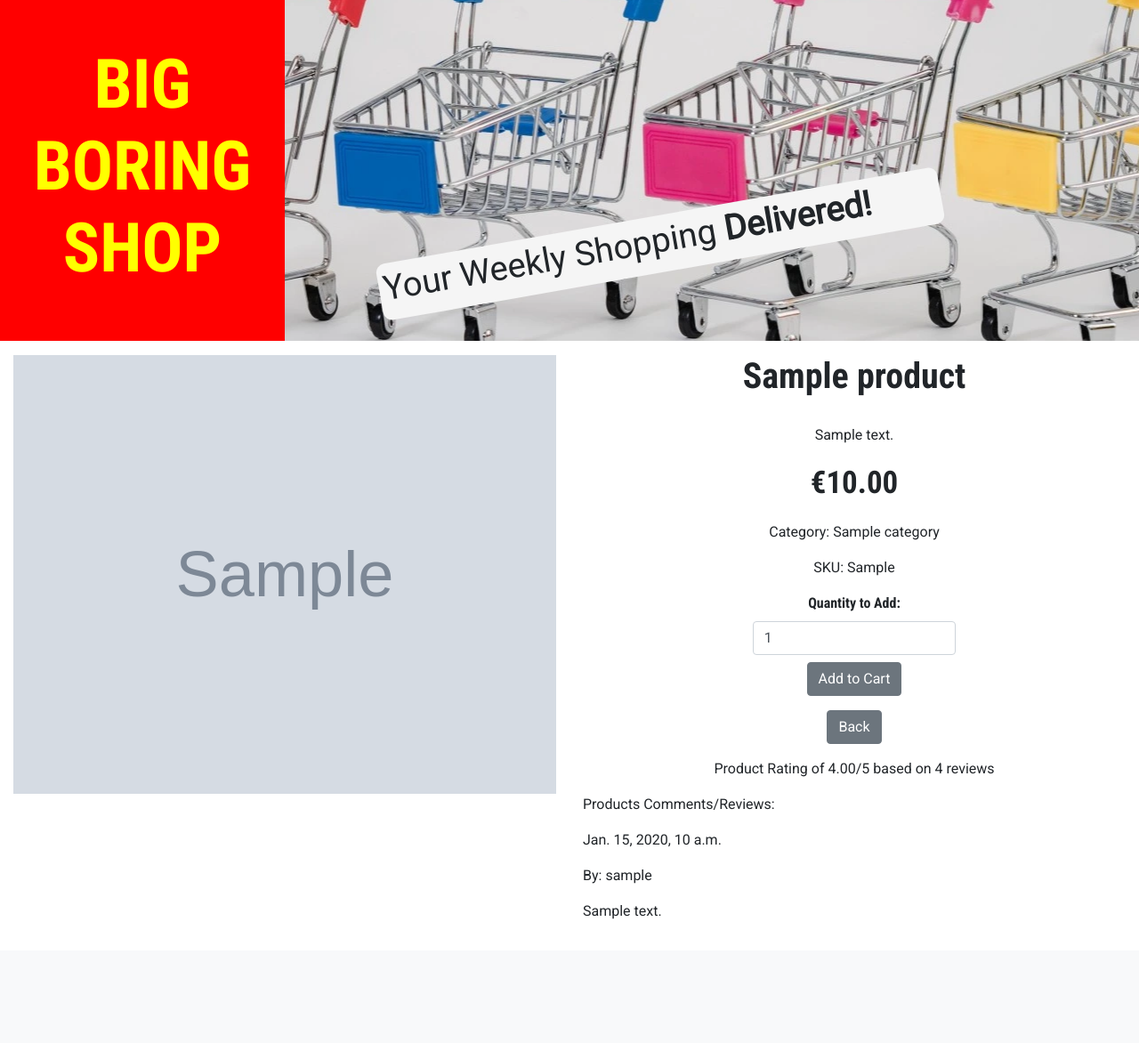
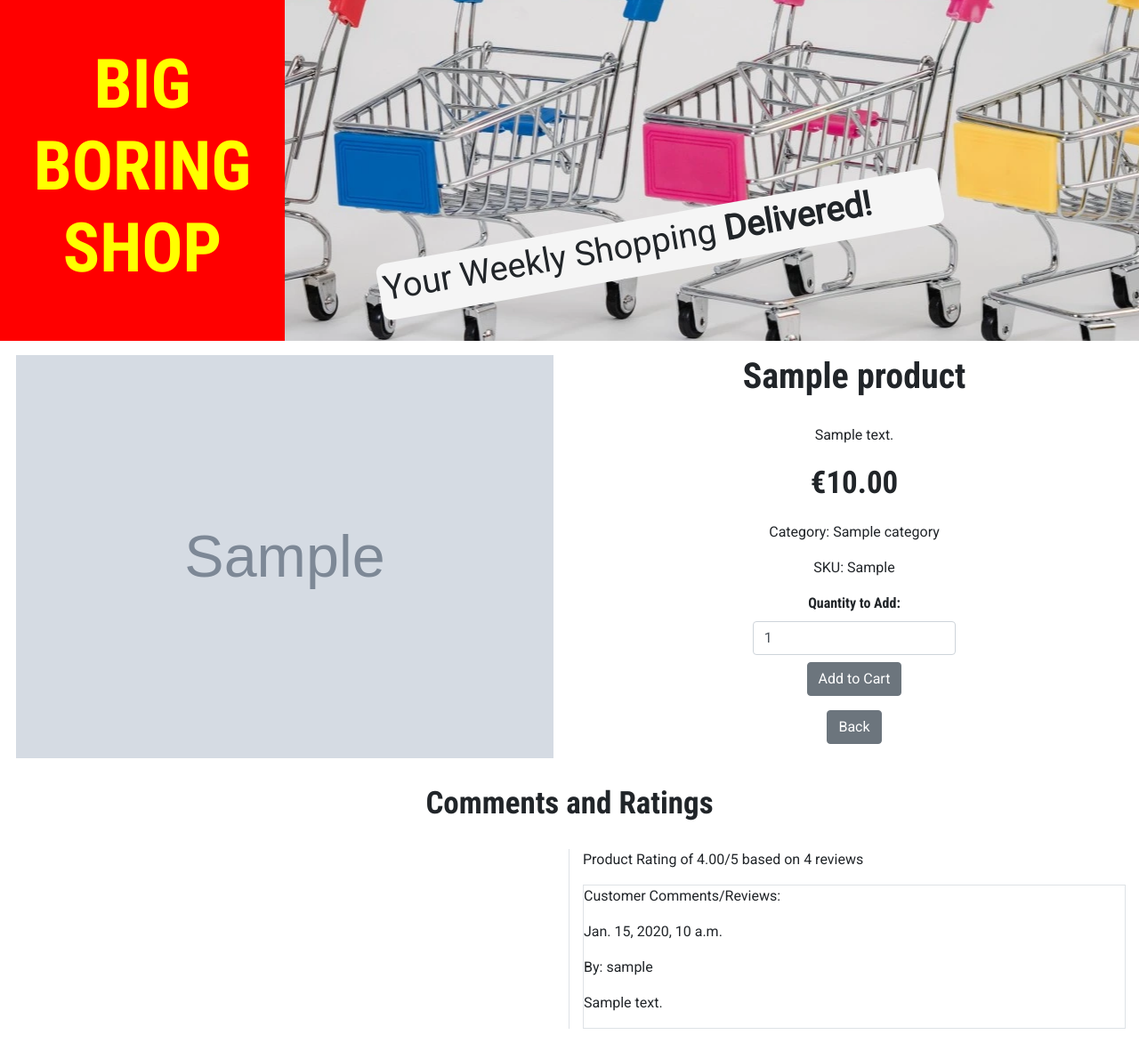
Before and after one commit to fenton1000/mf-portfolio-five-big-boring-shop, a Django app: page /products/1/ in a window 1280 px wide. Shown: the part 57-1229 px from the top of the page at 89% size. Before the commit the page ends 1090 px from the top, so only its background shows below. Run offline with Django 3.2, Linux system fonts and the light colour scheme; tables that the repository leaves empty hold one stand-in row (values such as "Sample post"); grey boxes marked "Sample" are stand-in pictures; some libraries are stand-ins or nearby versions.

Commit message:
Style the product-detail page

```diff
--- a/products/templates/products/product_detail.html
+++ b/products/templates/products/product_detail.html
@@ -37,13 +37,57 @@ Selected Product
                         <input type="hidden" name="redirect_url" value="{{ request.path }}">
                     </form>
                     <a class="btn btn-secondary m-3" href="{% url 'products' %}" role="button">Back</a>
+                    {% if request.user.is_authenticated %}
+                    <small class="ml-3">
+                        <a href="{% url 'add_favourite' product.id %}">Add to Favourites</a>
+                    </small>
+                    {% endif %}
+                    {% if request.user.is_superuser %}
+                    <small class="ml-3">
+                        <a href="{% url 'edit_product' product.id %}">Edit</a> |
+                        <a class="text-danger" href="{% url 'delete_product' product.id %}">Delete</a>
+                    </small>
+                    {% endif %}
+                </div>
+            </div>
+        </div>
+        <h5 class="text-center">Comments and Ratings</h5>
+        <div class="row">
+            <div class="col-12 col-md-6 border-right">
+                {% if user.is_authenticated %}
+                {% if current_user_comments %}
+                <p>You have made the following comments on this product:</p>
+                {% for comment in current_user_comments %}
+                <div class="border">
+                    <p>{{comment.date}}</p>
+                    <p>{{comment.comment}}</p>
+                    <small class="ml-3">
+                        <a href="{% url 'edit_comment' comment.id %}?redirect_url={{ request.path }}">Edit this
+                            Comment</a> |
+                        <a class="text-danger"
+                            href="{% url 'delete_comment' comment.id %}?redirect_url={{ request.path }}">Delete
+                            this Comment</a>
+                    </small>
+                </div>
+                {% endfor %}
+                {% else %}
+                <p>You have not commented on this product</p>
+                {% endif %}
+                <form action="{% url 'add_comment' product.id %}" method="POST">
+                    {% csrf_token %}
+                    <label for="id_add_comment_{{ product.id }}">Add a comment about this Product:</label>
+                    <textarea id="id_add_comment_{{ product.id }}" name="comment" rows="10" cols="50"
+                        required></textarea>
+                    <input type="submit" class="btn btn-secondary" value="Comment">
+                    <input type="hidden" name="redirect_url" value="{{ request.path }}">
+                </form>
+                {% endif %}
+            </div>
+            <div class="col-12 col-md-6">
                 {% if product.rating %}
                 <p>Product Rating of {{ product.rating }}/5 based on {{ product.num_of_raters }} reviews</p>
                 {% endif %}
                 {% if request.user.is_authenticated %}
-                    <small class="ml-3">
-                        <a href="{% url 'add_favourite' product.id %}">Add to Favourites</a>
-                    </small>
                 {% if user_rating == '' %}
                 <form action="{% url 'rate_product' product.id %}" method="POST">
                     {% csrf_token %}
@@ -84,47 +128,9 @@ Selected Product
                 </form>
                 {% endif %}
                 {% endif %}
-                    {% if request.user.is_superuser %}
-                    <small class="ml-3">
-                        <a href="{% url 'edit_product' product.id %}">Edit</a> |
-                        <a class="text-danger" href="{% url 'delete_product' product.id %}">Delete</a>
-                    </small>
-                    {% endif %}
-                </div>
-            </div>
-        </div>
-        <div class="row">
-            <div class="col-12 col-md-6">
-                {% if user.is_authenticated %}
-                {% if current_user_comments %}
-                <p>You have made the following comments on this product:</p>
-                {% for comment in current_user_comments %}
-                <p>{{comment.date}}</p>
-                <p>{{comment.comment}}</p>
-                <small class="ml-3">
-                    <a href="{% url 'edit_comment' comment.id %}?redirect_url={{ request.path }}">Edit this Comment</a> |
-                    <a class="text-danger"
-                        href="{% url 'delete_comment' comment.id %}?redirect_url={{ request.path }}">Delete
-                        this Comment</a>
-                </small>
-                {% endfor %}
-                {% else %}
-                <p>You have not commented on this product</p>
-                {% endif %}
-                <form action="{% url 'add_comment' product.id %}" method="POST">
-                    {% csrf_token %}
-                    <label for="id_add_comment_{{ product.id }}">Add a comment about this Product:</label>
-                    <textarea id="id_add_comment_{{ product.id }}" name="comment" rows="10" cols="50"
-                        required></textarea>
-                    <input type="submit" class="btn btn-secondary" value="Comment">
-                    <input type="hidden" name="redirect_url" value="{{ request.path }}">
-                </form>
-                {% endif %}
-            </div>
-            <div class="col-12 col-md-6">
-                <div class="all-comments">
+                <div class="all-comments border">
                     {% if all_comments %}
-                    <p>Products Comments/Reviews:</p>
+                    <p>Customer Comments/Reviews:</p>
                     {% for comment in all_comments %}
                     <p>{{comment.date}}</p>
                     <p>By: {{comment.user.username}}</p>
--- a/static/css/styles.css
+++ b/static/css/styles.css
@@ -33,6 +33,7 @@ body {
 h1,
 h3,
 h4,
+h5,
 label {
     font-family: 'Roboto Condensed', sans-serif;
     font-weight: 700;
@@ -51,6 +52,12 @@ h3 {
 h4 {
     font-size: 40px;
     margin-bottom: 30px;
+}
+
+h5 {
+    font-size: 35px;
+    margin-bottom: 30px;
+    margin-top: 30px;
 }
 
 .tagline {
```
Lines whose indentation alone changed are shown as unchanged.
